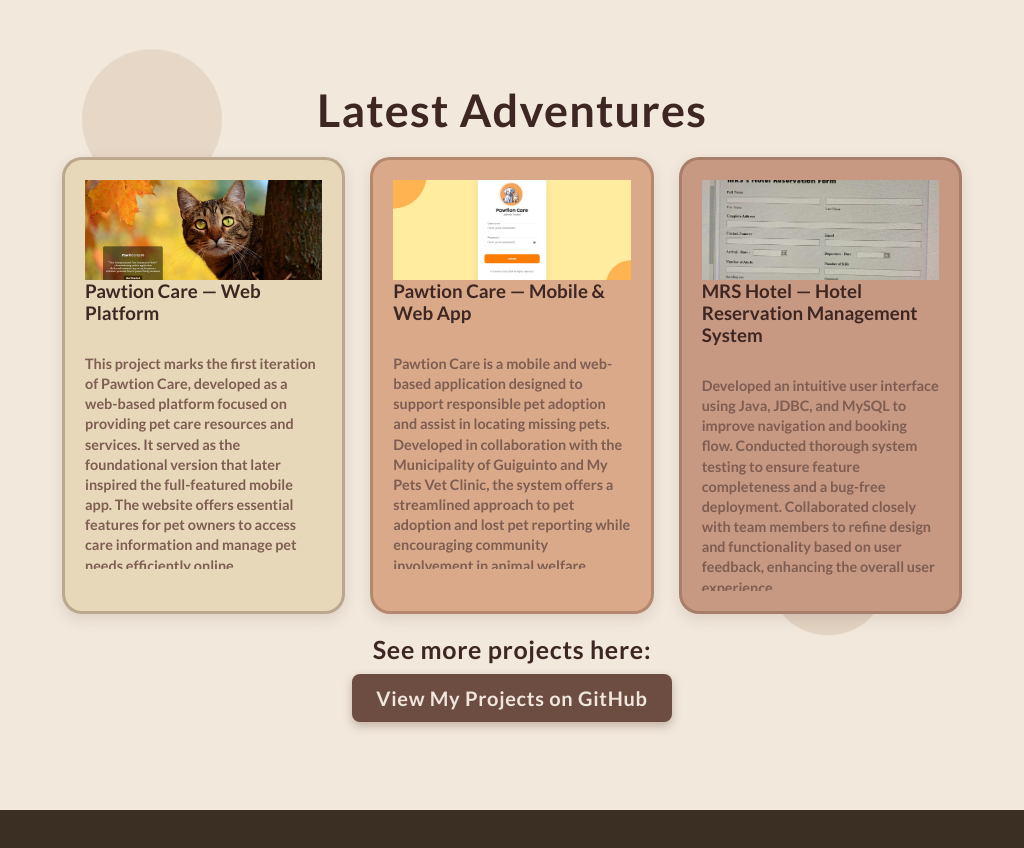
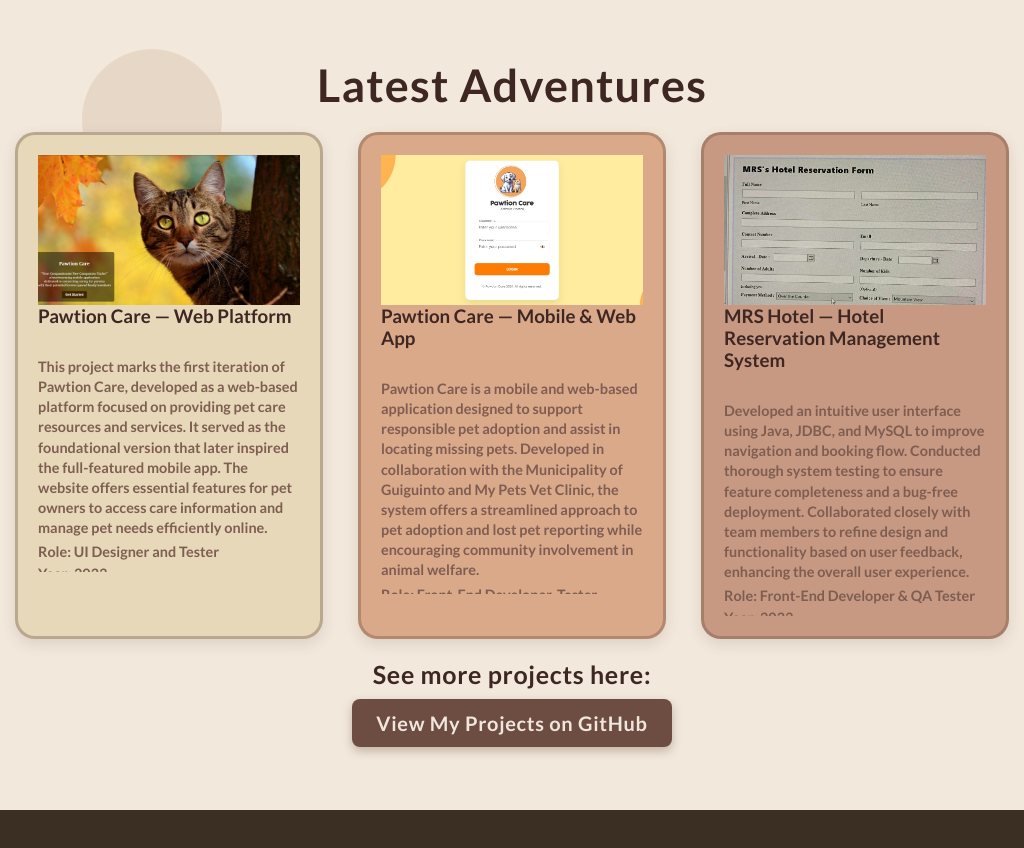
Before and after one commit to julianaaplaonsantos/mywebsite, a React (Vite) app: page / in a window 1024 px wide. Shown: the part 1640-2488 px from the top of the page. Built offline with nearby package versions, Linux system fonts and the light colour scheme.

Commit message:
projects fix

```diff
--- a/src/sections/Projects.css
+++ b/src/sections/Projects.css
@@ -271,7 +271,7 @@
   100% { transform: translateY(-25px); }
 }
 
-@media (min-width: 769px) and (max-width: 1024px) {
+@media (min-width: 769px) and (max-width: 1440px) {
   .projects-section {
     min-height: 100vh;
     height: 100vh;
@@ -295,8 +295,8 @@
 
   .projects-grid {
     grid-template-columns: repeat(3, 1fr);
-    gap: 25px;
-    max-width: 900px;
+    gap: 35px;
+    max-width: 1150px;
   }
 
   .project-card {
@@ -305,7 +305,7 @@
 
   .project-image {
     width: 100%;
-    height: 100px;
+    height: 150px;
     object-fit: cover;
     object-position: center;
   }
@@ -332,7 +332,7 @@
     margin-top: 10px;
     margin-bottom: 60px;
   }
-    .projects-section .circle1 {
+  .projects-section .circle1 {
     top: 8%;
     left: 8%;
     width: 140px;
```
